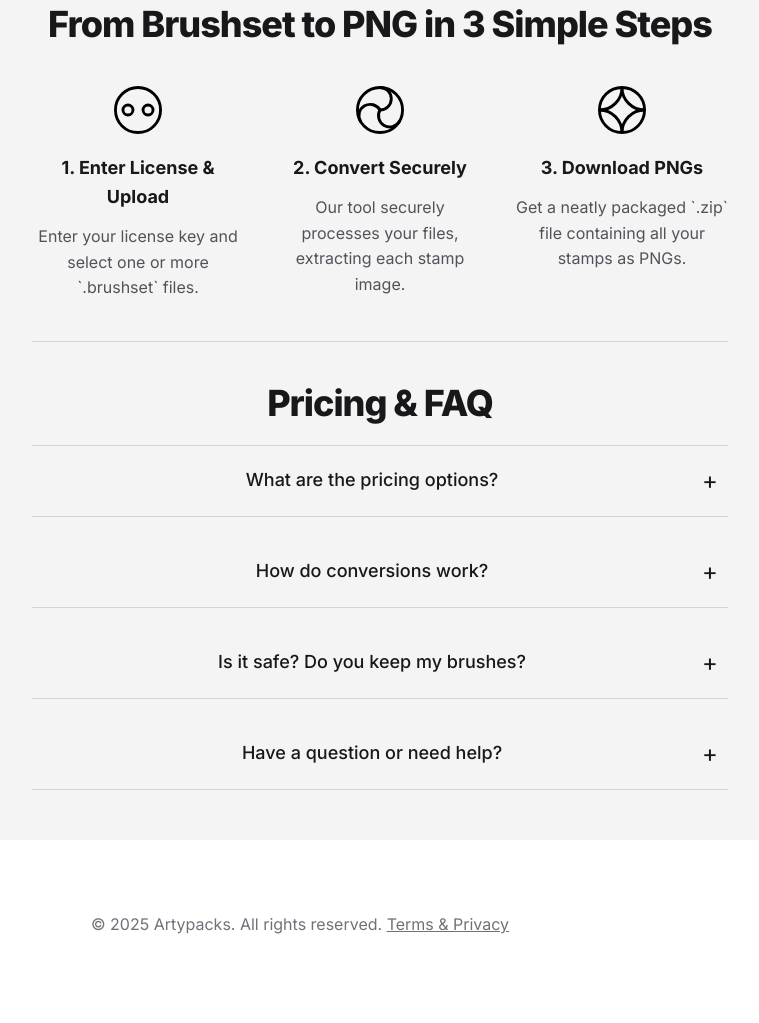
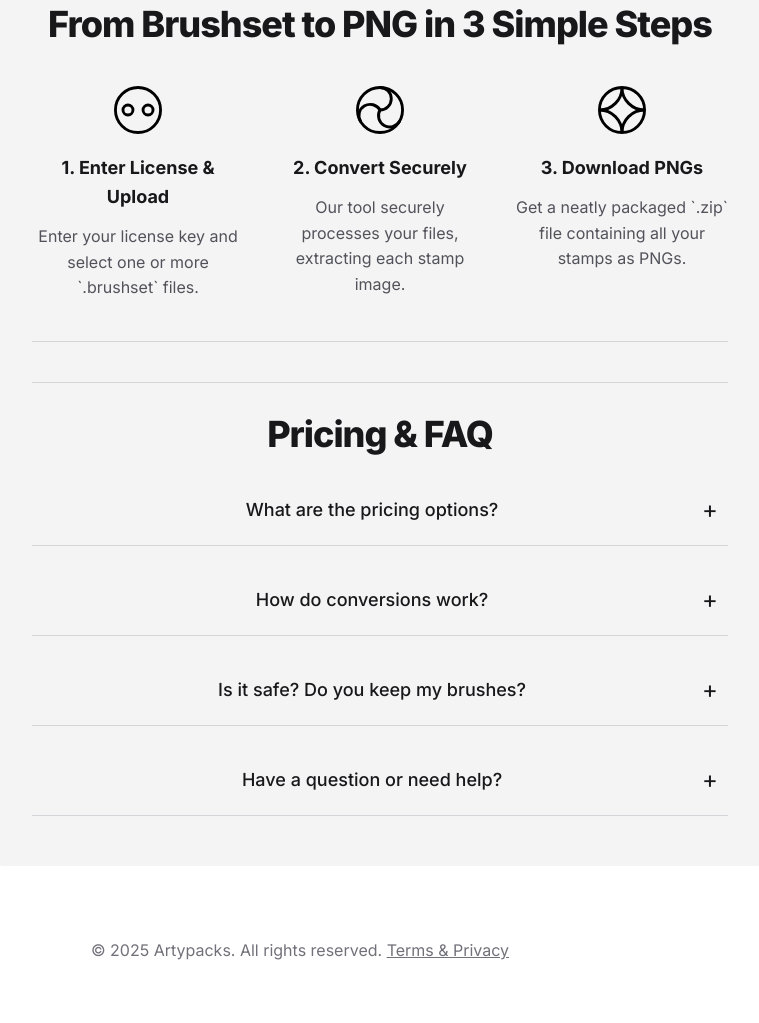
Before and after one commit to proconverter/artypacks, a plain HTML site: page index.html in a window 1280 px wide. Shown: the part 1044-2067 px from the top of the page, without its empty margins (260-1019 px from the left). Before the commit the page ends 2041 px from the top, so only its background shows below. Drawn offline with Linux system fonts and the light colour scheme.

Commit message:
Update style.css

```diff
--- a/style.css
+++ b/style.css
@@ -98,14 +98,20 @@ a { color: #007bff; text-decoration: none; font-weight: 700; }
 .feature-item p { font-size: 16px; color: #52525b; max-width: 100%; }
 
 /* --- Accordion Styles --- */
+/* MODIFIED - Added top border to the whole section */
 .info-accordion {
     max-width: 100%;
     text-align: center;
+    border-top: 1px solid #d4d4d8;
+    padding-top: 30px; /* Add padding to space the title from the new top line */
 }
-.accordion-item { width: 100%; border-bottom: 1px solid #d4d4d8; }
-.accordion-item:first-of-type { border-top: 1px solid #d4d4d8; }
 
-/* THE FINAL, CLEAN, AND WORKING STYLES */
+/* MODIFIED - Removed all border rules from here */
+.accordion-item {
+    width: 100%;
+}
+
+/* MODIFIED - Added the bottom border here */
 .accordion-question {
     display: flex;
     align-items: center;
@@ -113,6 +119,7 @@ a { color: #007bff; text-decoration: none; font-weight: 700; }
     min-height: 70px;
     cursor: pointer;
     padding: 10px;
+    border-bottom: 1px solid #d4d4d8; /* This is the correct placement for the line */
 }
 
 .accordion-question > span:first-child {
@@ -120,7 +127,7 @@ a { color: #007bff; text-decoration: none; font-weight: 700; }
     text-align: center;
     font-size: 18px;
     font-weight: 500;
-    padding: 0 20px; /* Gives space between text and icon */
+    padding: 0 20px;
 }
 
 .accordion-question .icon {
```
